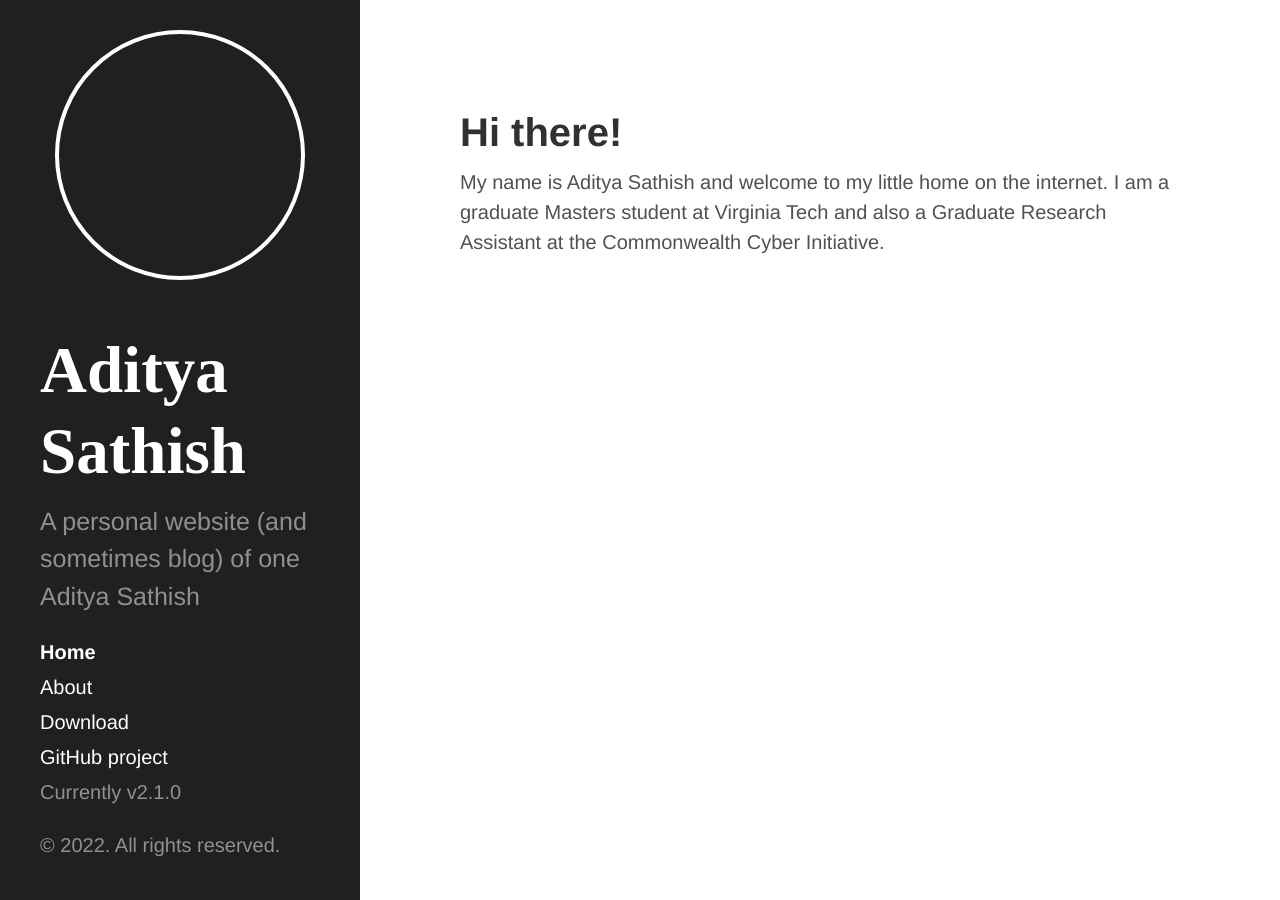
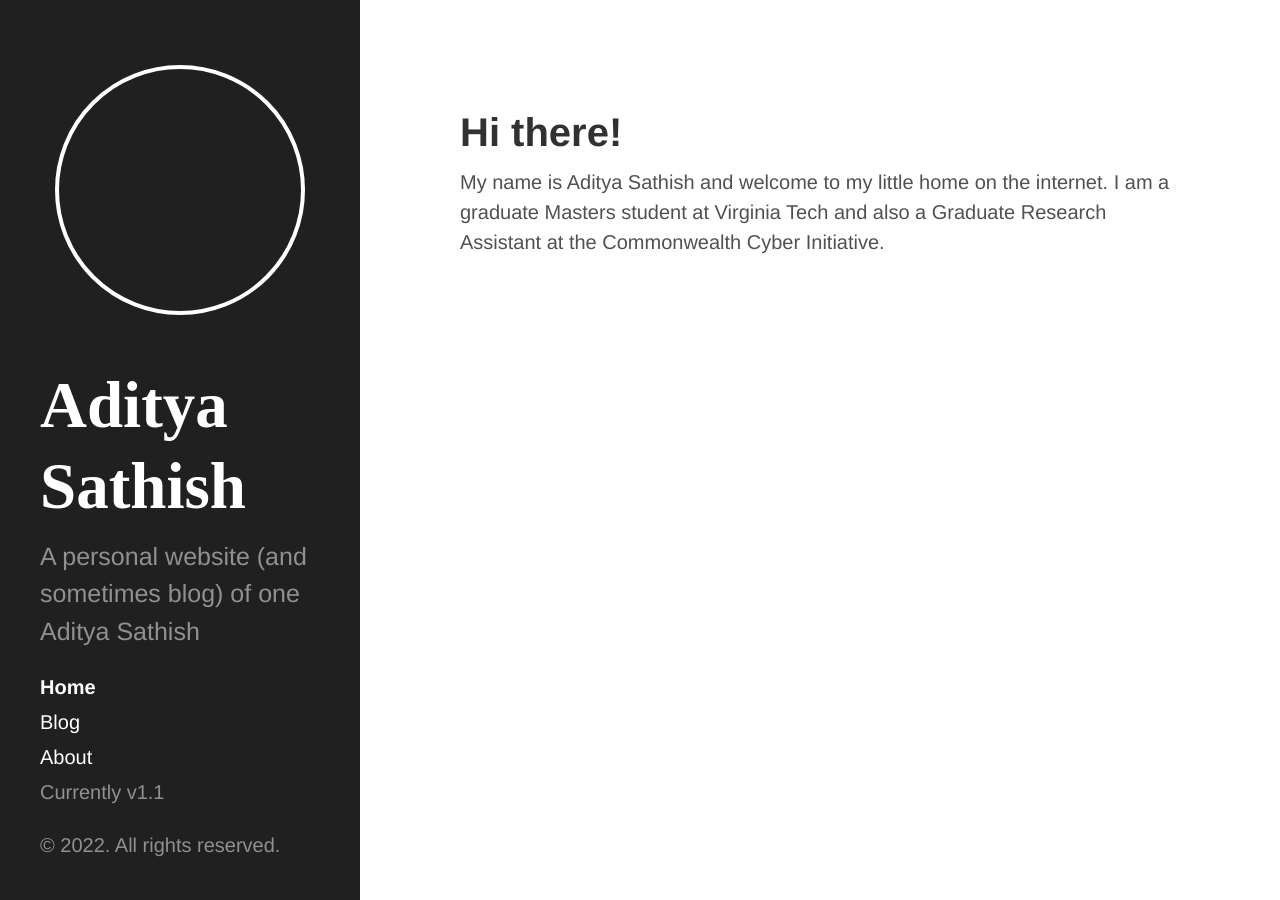
Before and after one commit to adityasathis/adityasathis.github.io, a Jekyll site: the page built from index.html, in a window 1280 px wide. Built offline with Jekyll 4.4.1, drawn with Linux system fonts in a browser that asks for light colours; some web fonts are replaced; the list of posts is cut into pages by our own code.

Commit message:
added a blog link to the navbar

```diff
--- a/_config.yml
+++ b/_config.yml
@@ -17,7 +17,7 @@ paginate:         2
 paginate_path:    "/blog/page-:num/"
 
 # Custom vars
-version:          2.1.0
+version:          1.1
 
 github:
   repo:           https://github.com/poole/hyde
--- a/_includes/sidebar.html
+++ b/_includes/sidebar.html
@@ -12,6 +12,7 @@
 
     <nav class="sidebar-nav">
       <a class="sidebar-nav-item{% if page.url == '/' | site.baseurl %} active{% endif %}" href="{{ site.url }}">Home</a>
+      <a class="sidebar-nav-item{% if '/blog/' == page.url %} active{% endif %}" href="{{ '/blog/' }}">Blog</a>
 
       {% comment %}
         The code below dynamically generates a sidebar nav of pages with
@@ -27,8 +28,6 @@
         {% endif %}
       {% endfor %}
 
-      <a class="sidebar-nav-item" href="{{ site.github.repo }}/archive/v{{ site.version }}.zip">Download</a>
-      <a class="sidebar-nav-item" href="{{ site.github.repo }}">GitHub project</a>
       <span class="sidebar-nav-item">Currently v{{ site.version }}</span>
     </nav>
 
```
